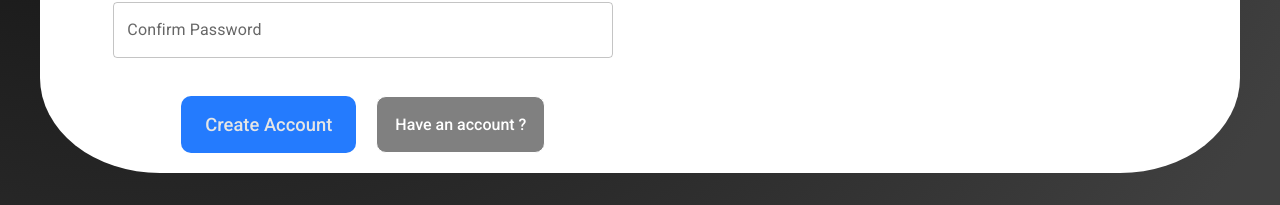
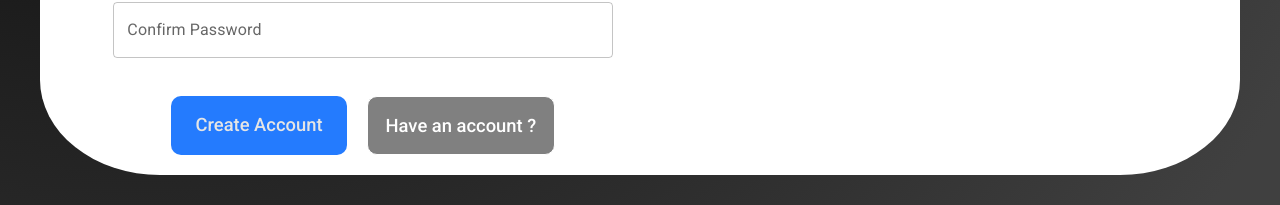
Before and after one commit to ban898/Practical-Engineer-PRJ, a React (Create React App) app in the folder client/: page /Signup in a window 1280 px wide. Shown: the part 827-1032 px from the top of the page. Built offline with nearby package versions, Linux system fonts and the light colour scheme.

Commit message:
Fix
Fixed css

```diff
--- a/client/src/components/TransparentButton.jsx
+++ b/client/src/components/TransparentButton.jsx
@@ -1,23 +1,23 @@
 import React from "react";
 import classes from "./TransparentButton.module.css";
 
-const TransparentButton = (props) => {
-  const text = props.buttonText;
-  const bgColor = props.backgroundColor;
-  const size = props.fontSize;
-  const weight = props.fontWeight;
-
+const TransparentButton = ({
+  buttonText,
+  backgroundColor,
+  fontSize,
+  fontWeight,
+}) => {
   return (
-    <div
+    <button
       className={classes.button}
       style={{
-        backgroundColor: `${bgColor}`,
-        fontSize: `${size}`,
-        fontWeight: `${weight}`,
+        backgroundColor: `${backgroundColor}`,
+        fontSize: `${fontSize}`,
+        fontWeight: `${fontWeight}`,
       }}
     >
-      {text}
-    </div>
+      {buttonText}
+    </button>
   );
 };
 
--- a/client/src/pages/Signup.jsx
+++ b/client/src/pages/Signup.jsx
@@ -6,8 +6,17 @@ import SignupImg from "../img/sign.jpg";
 import TextField from "@mui/material/TextField";
 import BlueButton from "../components/BlueButton";
 import TransparentButton from "../components/TransparentButton";
+import { useNavigate } from "react-router";
 
 const Signup = () => {
+  let navigate = useNavigate();
+
+  const routeChange = () => {
+    let path = "/login";
+    console.log(path);
+    navigate(path);
+  };
+
   return (
     <div className={classes.signUpPadding}>
       <div className={classes.container}>
@@ -37,10 +46,11 @@ const Signup = () => {
                   <div className={classes.signUpButtons}>
                     <BlueButton buttonText={"Create Account"} />
                     <TransparentButton
-                      buttonText={"Have an account ?"}
+                      buttonText="Have an account ?"
                       backgroundColor="gray"
-                      fontSize="18.4"
+                      fontSize="18.4px"
                       fontWeight="500"
+                      onClick={routeChange}
                     />
                   </div>
                 </form>
--- a/client/src/pages/WelcomePage.jsx
+++ b/client/src/pages/WelcomePage.jsx
@@ -19,7 +19,11 @@ const WelcomePage = () => {
         </div>
         <div className={classes.buttonContainer}>
           <BlueButton buttonText={"Get Started"} />
-          <TransparentButton buttonText={"Browse Pages"} />
+          <TransparentButton
+            buttonText={"Browse Pages"}
+            fontSize="18.4px"
+            fontWeight="500"
+          />
         </div>
       </section>
       <section className={classes.imageSection}>
```
